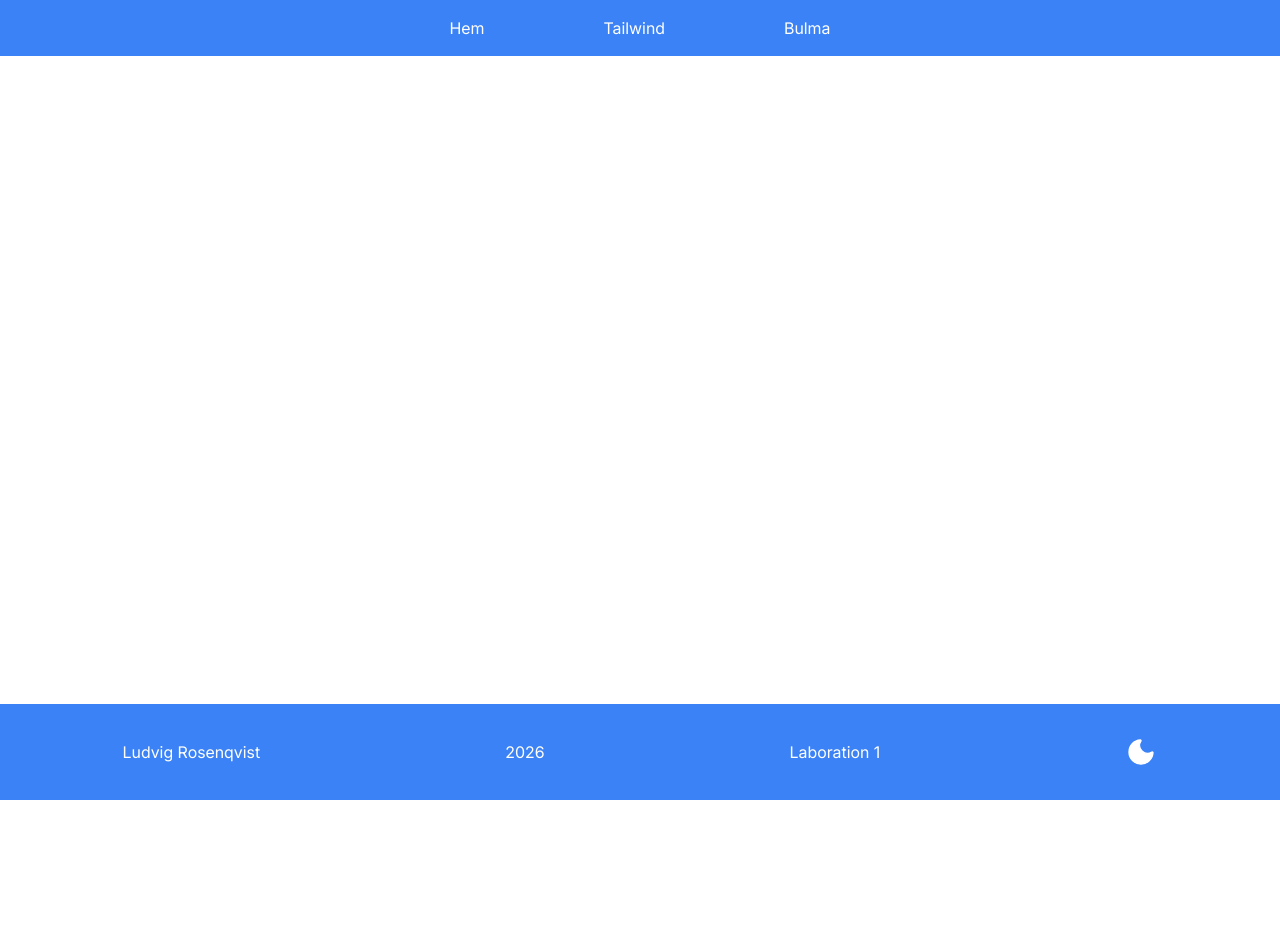
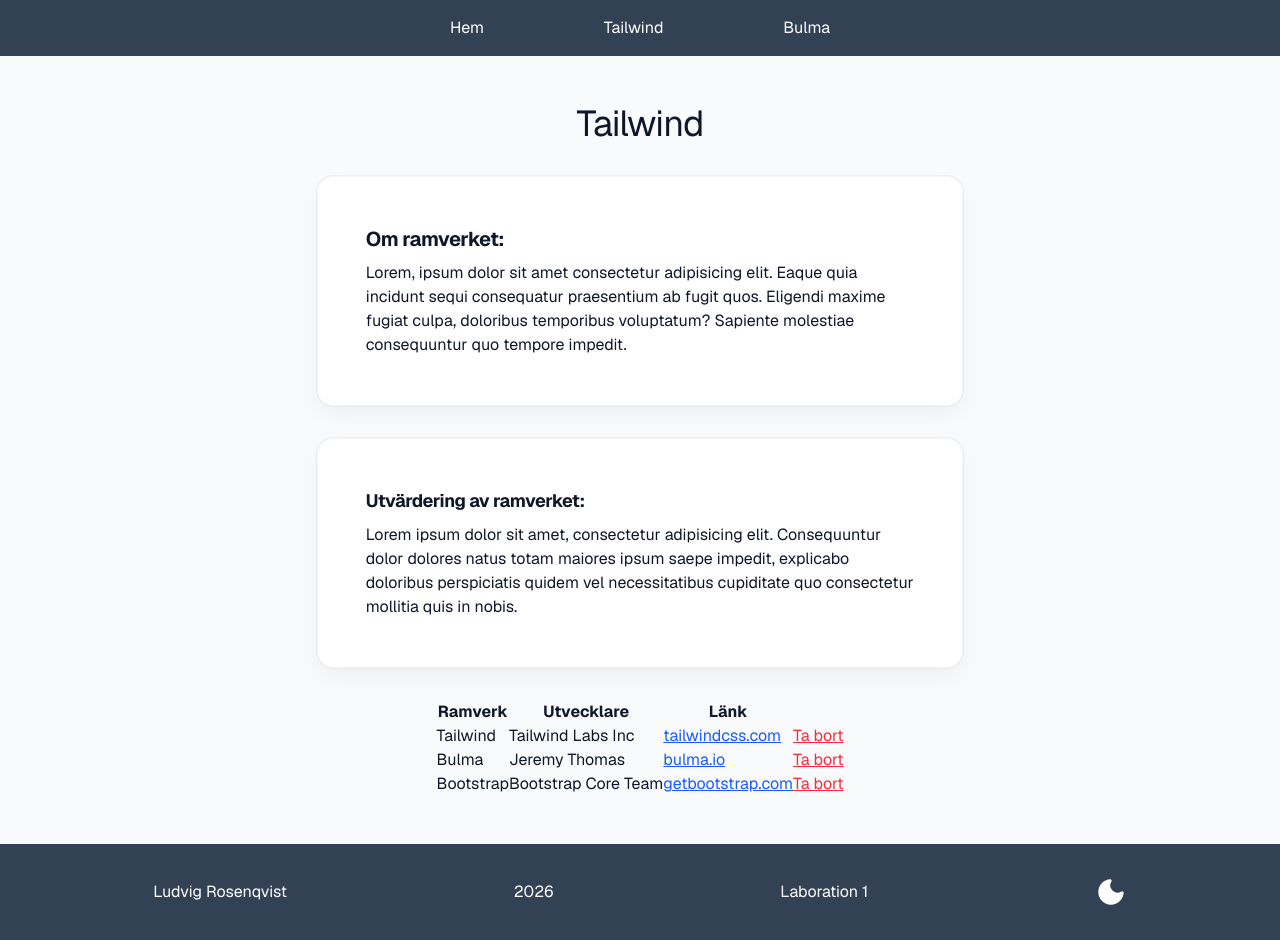
Before and after one commit to CLR2001/dt193g-laboration1, a Vue app: page /tailwind in a window 1280 px wide. Before the commit the page ends 800 px from the top, so only its background shows below. Built offline with nearby package versions, Linux system fonts and the light colour scheme.

Commit message:
added logic for tables and started designing the different views

```diff
--- a/src/App.vue
+++ b/src/App.vue
@@ -1,18 +1,10 @@
 <script setup lang="ts">
 import { RouterView } from 'vue-router'
-import HeaderComponent from './components/HeaderComponent.vue'
-import FooterComponent from './components/FooterComponent.vue'
 </script>
 
 <template>
-  <div class="grid min-h-svh grid-rows-[auto_1fr_auto]">
-    <HeaderComponent />
-
-    <main>
-      <RouterView />
-    </main>
-
-    <FooterComponent />
+  <div>
+    <RouterView />
   </div>
 </template>
 
--- a/src/assets/main.css
+++ b/src/assets/main.css
@@ -1,27 +1,31 @@
 @import 'tailwindcss';
 
 @theme {
-  --color-page-background: #ffffff;
-  --color-card-surface: #f8fafc;
-  --color-border-line: #e2e8f0;
+  --color-page-background: #f8fafc;
+  --color-card-surface: #ffffff;
+  --color-border-line: rgba(0, 0, 0, 0.04);
 
   --color-text-primary: #0f172a;
   --color-text-secondary: #64748b;
 
-  --color-brand-primary: #3b82f6;
-  --color-brand-primary-hover: #2563eb;
+  --color-brand-primary: #334155;
+  --color-brand-primary-hover: #1e293b;
+
+  --shadow-card: 0 0 0 1px rgba(0, 0, 0, 0.04), 0 10px 25px -3px rgba(0, 0, 0, 0.05);
 }
 
 [data-theme='dark'] {
-  --color-page-background: #242629;
-  --color-card-surface: #303236;
-  --color-border-line: #1f2023;
+  --color-page-background: #131215;
+  --color-card-surface: #1a191e;
+  --color-border-line: rgba(255, 255, 255, 0.02);
 
-  --color-text-primary: #dbdee1;
-  --color-text-secondary: #949ba4;
+  --color-text-primary: #f8fafc;
+  --color-text-secondary: #94a3b8;
 
-  --color-brand-primary: #5865f2;
-  --color-brand-primary-hover: #4752c4;
+  --color-brand-primary: #25242c;
+  --color-brand-primary-hover: #32303b;
+
+  --shadow-card: 0 0 0 1px rgba(255, 255, 255, 0.06), 0 20px 40px -10px rgba(0, 0, 0, 0.7);
 }
 
 @font-face {
@@ -42,9 +46,25 @@
   font-display: swap;
 }
 
+@font-face {
+  font-family: 'Geist';
+  src:
+    url('/fonts/geist-variable.woff2') format('woff2 supports variations'),
+    url('/fonts/geist-variable.woff2') format('woff2');
+  font-weight: 100 900;
+  font-display: swap;
+}
+
 body {
   margin: 0;
   color: var(--color-text-primary);
   background-color: var(--color-page-background);
-  font-family: Inter, Arial, Helvetica, sans-serif;
+  font-family: Geist, Arial, Helvetica, sans-serif;
+  -webkit-font-smoothing: antialiased;
+  -moz-osx-font-smoothing: grayscale;
 }
+
+.no-transition,
+.no-transition * {
+  transition: none !important;
+}
--- a/src/components/FooterComponent.vue
+++ b/src/components/FooterBulma.vue
@@ -5,8 +5,8 @@ import ToggleThemeButton from './ToggleThemeButton.vue'
 
 <template>
   <footer>
-    <div class="bg-brand-primary">
-      <ul class="flex w-full flex-col items-center gap-8 py-8 text-white sm:flex-row sm:justify-around sm:gap-0">
+    <div class="">
+      <ul class="">
         <li>Ludvig Rosenqvist</li>
         <li>2026</li>
         <li>Laboration 1</li>
--- /dev/null
+++ b/src/components/FooterTailwind.vue
@@ -0,0 +1,23 @@
+<script setup lang="ts">
+import { ref } from 'vue'
+import ToggleThemeButton from './ToggleThemeButton.vue'
+</script>
+
+<template>
+  <footer>
+    <div class="bg-brand-primary">
+      <ul
+        class="m-auto flex w-full max-w-300 flex-col items-center gap-8 py-8 text-white sm:flex-row sm:justify-around sm:gap-0"
+      >
+        <li>Ludvig Rosenqvist</li>
+        <li>2026</li>
+        <li>Laboration 1</li>
+        <li>
+          <ToggleThemeButton></ToggleThemeButton>
+        </li>
+      </ul>
+    </div>
+  </footer>
+</template>
+
+<style scoped></style>
--- /dev/null
+++ b/src/components/HeaderBulma.vue
@@ -0,0 +1,23 @@
+<script setup>
+import { ref } from 'vue'
+</script>
+
+<template>
+  <header>
+    <nav class="">
+      <ul class="">
+        <li>
+          <router-link to="/" class="">Hem</router-link>
+        </li>
+        <li>
+          <router-link to="/tailwind" class="">Tailwind</router-link>
+        </li>
+        <li>
+          <router-link to="/bulma" class="">Bulma</router-link>
+        </li>
+      </ul>
+    </nav>
+  </header>
+</template>
+
+<style scoped></style>
--- /dev/null
+++ b/src/components/TailwindForm.vue
@@ -0,0 +1,35 @@
+<script setup lang="ts">
+import { tableDataHandler } from '@/composables/tableDataHandler'
+const { tableData, deleteRow } = tableDataHandler()
+</script>
+
+<template>
+  <div>
+    <table>
+      <thead>
+        <tr>
+          <th>Ramverk</th>
+          <th>Utvecklare</th>
+          <th>Länk</th>
+          <th></th>
+        </tr>
+      </thead>
+      <tbody>
+        <tr v-for="row in tableData" :key="row.id">
+          <td>{{ row.framework }}</td>
+          <td>{{ row.developer }}</td>
+          <td>
+            <a :href="row.url" target="_blank" class="text-blue-600 underline">
+              {{ row.linkText }}
+            </a>
+          </td>
+          <td>
+            <button @click="deleteRow(row.id)" class="cursor-pointer text-red-500 underline">Ta bort</button>
+          </td>
+        </tr>
+      </tbody>
+    </table>
+  </div>
+</template>
+
+<style scoped></style>
--- /dev/null
+++ b/src/composables/tableDataHandler.ts
@@ -0,0 +1,68 @@
+import { ref, watch } from 'vue'
+
+export interface IDataRow {
+  id: string
+  framework: string
+  developer: string
+  linkText: string
+  url: string
+}
+
+const STORAGE_KEY = 'tableData'
+
+const initializeData = (): IDataRow[] => {
+  return [
+    {
+      id: crypto.randomUUID(),
+      framework: 'Tailwind',
+      developer: 'Tailwind Labs Inc',
+      linkText: 'tailwindcss.com',
+      url: 'https://tailwindcss.com/',
+    },
+    {
+      id: crypto.randomUUID(),
+      framework: 'Bulma',
+      developer: 'Jeremy Thomas',
+      linkText: 'bulma.io',
+      url: 'https://bulma.io/',
+    },
+    {
+      id: crypto.randomUUID(),
+      framework: 'Bootstrap',
+      developer: 'Bootstrap Core Team',
+      linkText: 'getbootstrap.com',
+      url: 'https://getbootstrap.com/',
+    },
+  ]
+}
+
+export function tableDataHandler() {
+  const getData = (): IDataRow[] => {
+    const jsonData = localStorage.getItem(STORAGE_KEY)
+    return jsonData ? JSON.parse(jsonData) : initializeData()
+  }
+
+  const tableData = ref<IDataRow[]>(getData())
+
+  watch(
+    tableData,
+    (newValue: IDataRow[]) => {
+      localStorage.setItem(STORAGE_KEY, JSON.stringify(newValue))
+    },
+    { deep: true },
+  )
+
+  const addRow = (newRowData: Omit<IDataRow, 'id'>) => {
+    const newRow: IDataRow = {
+      id: crypto.randomUUID(),
+      ...newRowData,
+    }
+    tableData.value.push(newRow)
+  }
+
+  const deleteRow = (id: string) => {
+    tableData.value = tableData.value.filter((row) => row.id !== id)
+  }
+
+  return { tableData, addRow, deleteRow }
+}
--- a/src/views/BulmaView.vue
+++ b/src/views/BulmaView.vue
@@ -1,9 +1,15 @@
 <script setup>
 import { ref } from 'vue'
+import HeaderBulma from '@/components/HeaderBulma.vue'
+import FooterBulma from '@/components/FooterBulma.vue'
 </script>
 
 <template>
-  <div class=""></div>
+  <div class="">
+    <HeaderBulma></HeaderBulma>
+    <main></main>
+    <FooterBulma></FooterBulma>
+  </div>
 </template>
 
 <style scoped></style>
--- a/src/views/HomeView.vue
+++ b/src/views/HomeView.vue
@@ -1,9 +1,28 @@
 <script setup>
 import { ref } from 'vue'
+import HeaderTailwind from '@/components/HeaderTailwind.vue'
+import FooterTailwind from '@/components/FooterTailwind.vue'
 </script>
 
 <template>
-  <div class=""></div>
+  <div class="grid min-h-svh w-full grid-rows-[auto_1fr_auto]">
+    <HeaderTailwind></HeaderTailwind>
+    <main class="mx-auto flex w-[min(100%,70ch)] flex-col p-[5%] sm:p-12">
+      <section
+        class="bg-card-surface h-fit rounded-2xl border border-[var(--color-border-line)] p-8 shadow-[var(--shadow-card)] sm:p-12"
+      >
+        <h1 class="text-2xl sm:text-4xl">Laboration 1 - DT193G</h1>
+        <p class="my-6 text-lg sm:text-xl">av Ludvig Rosenqvist</p>
+        <p class="max-w-[60ch]">
+          Syftet med denna laboration är att testa två olika CSS-ramverk och utvärdera för- och nackdelar med att arbeta
+          med dessa ramverk. Denna webbplats är skapad med Tailwind för startsidan samt Tailwind-undersidan och Bulma
+          används för den tredje undersidan. Respektive undersida är designad med hjälp av ramverkens syntax/klassnamn
+          på allt från layout till färger.
+        </p>
+      </section>
+    </main>
+    <FooterTailwind></FooterTailwind>
+  </div>
 </template>
 
 <style scoped></style>
--- a/src/views/TailwindView.vue
+++ b/src/views/TailwindView.vue
@@ -1,9 +1,35 @@
 <script setup>
 import { ref } from 'vue'
+import HeaderTailwind from '@/components/HeaderTailwind.vue'
+import FooterTailwind from '@/components/FooterTailwind.vue'
+import TailwindForm from '@/components/TailwindForm.vue'
 </script>
 
 <template>
-  <div class=""></div>
+  <div class="grid min-h-svh grid-rows-[auto_1fr_auto]">
+    <HeaderTailwind></HeaderTailwind>
+    <main class="mx-auto flex w-[min(100%,70ch)] flex-col items-center gap-8 p-[5%] sm:p-12">
+      <h1 class="text-4xl tracking-tight">Tailwind</h1>
+      <section class="bg-card-surface border-border-line rounded-2xl border p-8 shadow-(--shadow-card) sm:p-12">
+        <h2 class="mb-2 text-xl tracking-tight"><b>Om ramverket:</b></h2>
+        <p>
+          Lorem, ipsum dolor sit amet consectetur adipisicing elit. Eaque quia incidunt sequi consequatur praesentium ab
+          fugit quos. Eligendi maxime fugiat culpa, doloribus temporibus voluptatum? Sapiente molestiae consequuntur quo
+          tempore impedit.
+        </p>
+      </section>
+      <section class="bg-card-surface border-border-line rounded-2xl border p-8 shadow-(--shadow-card) sm:p-12">
+        <h2 class="mb-2 text-lg tracking-tight"><b>Utvärdering av ramverket:</b></h2>
+        <p>
+          Lorem ipsum dolor sit amet, consectetur adipisicing elit. Consequuntur dolor dolores natus totam maiores ipsum
+          saepe impedit, explicabo doloribus perspiciatis quidem vel necessitatibus cupiditate quo consectetur mollitia
+          quis in nobis.
+        </p>
+      </section>
+      <TailwindForm></TailwindForm>
+    </main>
+    <FooterTailwind></FooterTailwind>
+  </div>
 </template>
 
 <style scoped></style>
```
Also changed, not shown: public/fonts/geist-variable.woff2 (added), src/components/HeaderTailwind.vue (renamed from src/components/HeaderComponent.vue).
